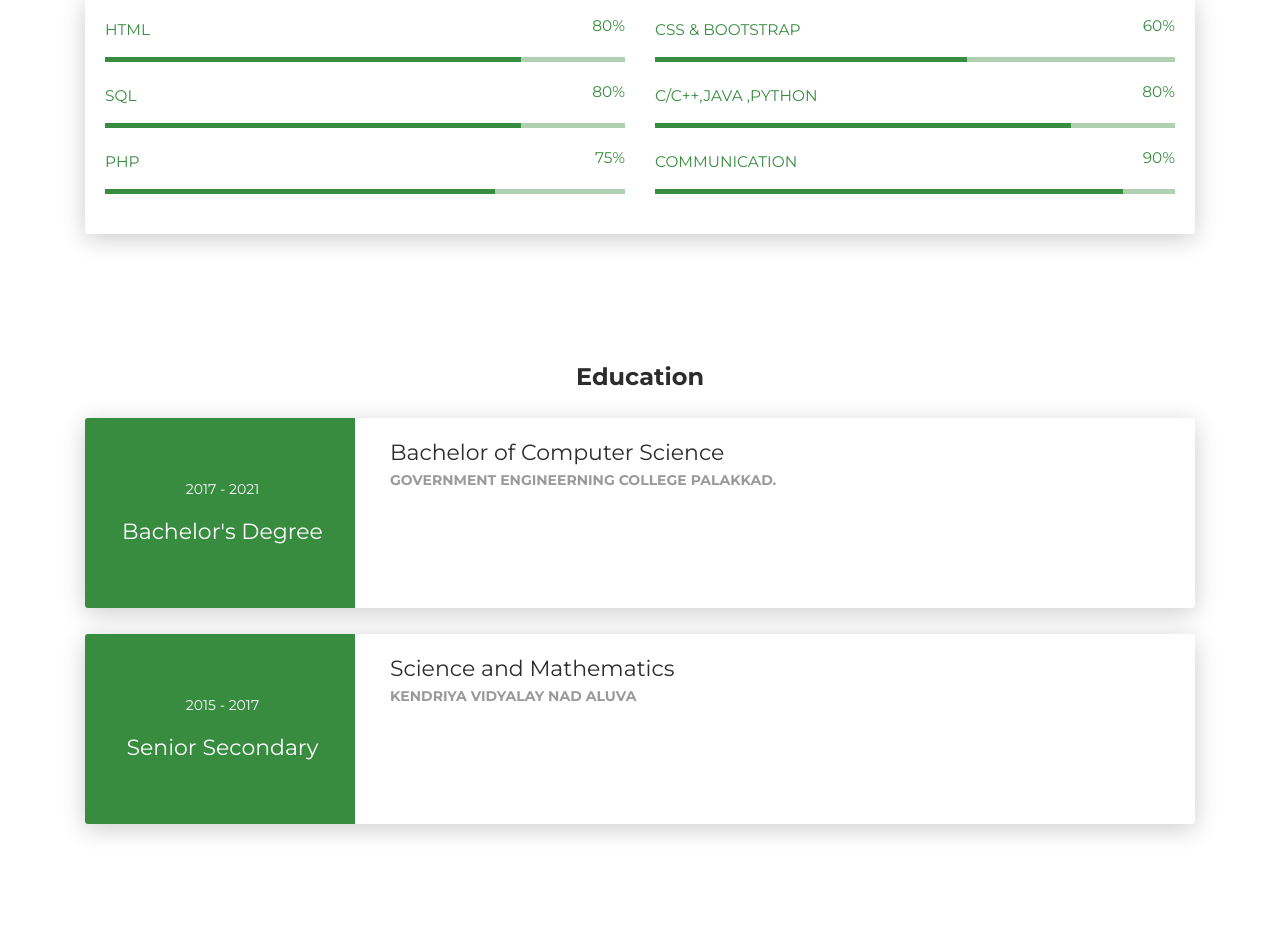
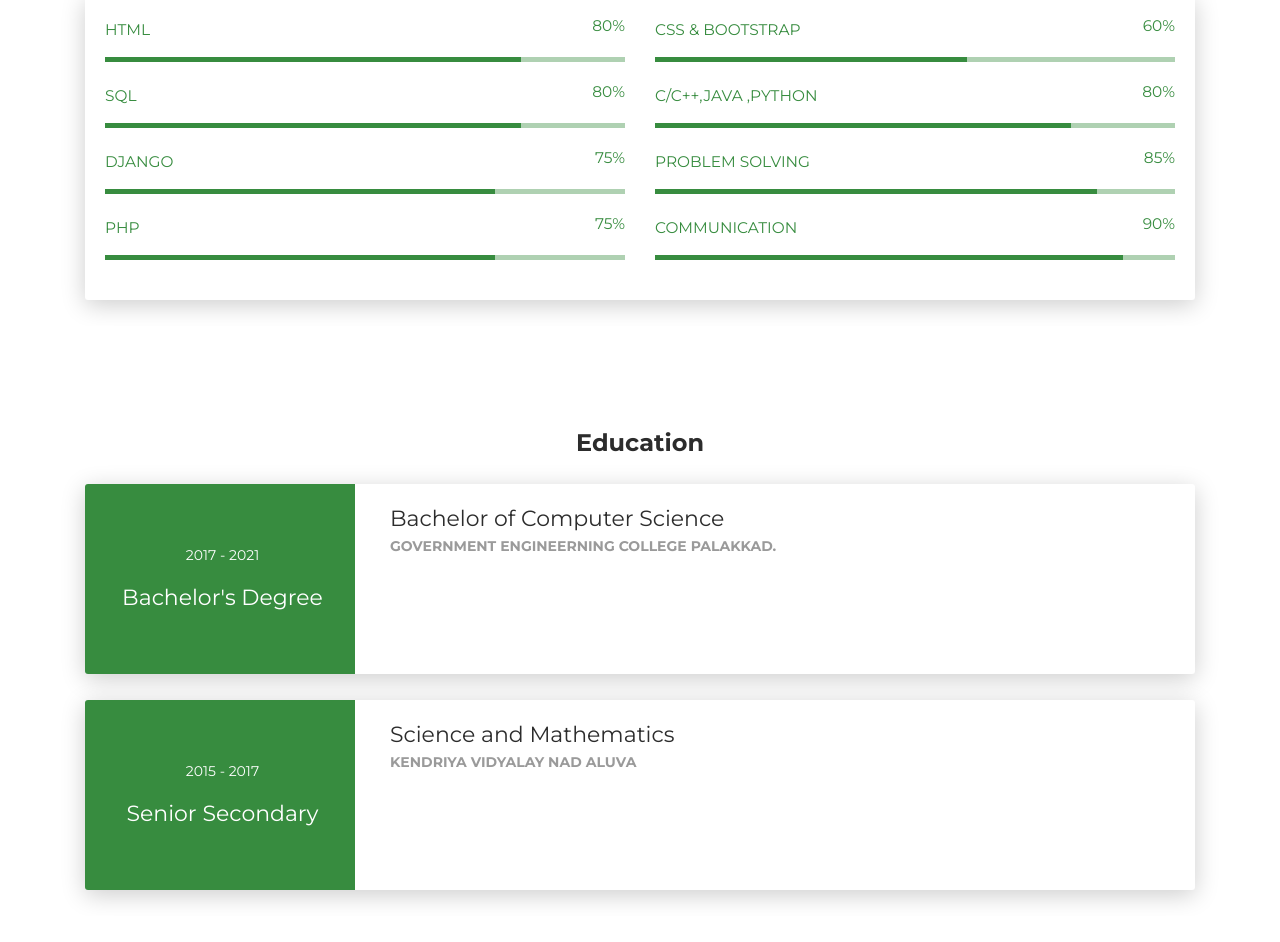
Before and after one commit to vaishnavav99/Vaishnav, a plain HTML site: page index.html in a window 1280 px wide. Shown: the part 1032-1974 px from the top of the page. Drawn offline with Linux system fonts and the light colour scheme.

Commit message:
Update index.html
with upgraded skills

```diff
--- a/index.html
+++ b/index.html
@@ -43,7 +43,7 @@
         <div class="content-center">
           <div class="cc-profile-image"><a href="images/vaishnav.jpeg"><img src="images/vaishnav.jpeg" alt="Image"/></a></div>
           <div class="h2 title">Vaishnav A V</div>
-          <p class="category text-white">Web Developer, Programmer,  Photographer</p><a class="btn btn-primary" href="#" data-aos="zoom-in" data-aos-anchor="data-aos-anchor">RESUME</a>
+          <p class="category text-white">Web Developer, Programmer,  Photographer</p><a class="btn btn-primary" href="vaishnav.pdf" data-aos="zoom-in" data-aos-anchor="data-aos-anchor">RESUME</a>
         </div>
       </div>
       <div class="section">
@@ -123,6 +123,23 @@
             <div class="progress-container progress-primary"><span class="progress-badge">C/C++,Java ,Python</span>
               <div class="progress">
                 <div class="progress-bar progress-bar-primary" data-aos="progress-full" data-aos-offset="10" data-aos-duration="2000" role="progressbar" aria-valuenow="60" aria-valuemin="0" aria-valuemax="100" style="width: 80%;"></div><span class="progress-value">80%</span>
+              </div>
+            </div>
+          </div>
+        </div>
+
+        <div class="row">
+          <div class="col-md-6">
+            <div class="progress-container progress-primary"><span class="progress-badge">Django</span>
+              <div class="progress">
+                <div class="progress-bar progress-bar-primary" data-aos="progress-full" data-aos-offset="10" data-aos-duration="2000" role="progressbar" aria-valuenow="60" aria-valuemin="0" aria-valuemax="100" style="width: 75%;"></div><span class="progress-value">75%</span>
+              </div>
+            </div>
+          </div>
+          <div class="col-md-6">
+            <div class="progress-container progress-primary"><span class="progress-badge">Problem Solving</span>
+              <div class="progress">
+                <div class="progress-bar progress-bar-primary" data-aos="progress-full" data-aos-offset="10" data-aos-duration="2000" role="progressbar" aria-valuenow="60" aria-valuemin="0" aria-valuemax="100" style="width: 85%;"></div><span class="progress-value">85%</span>
               </div>
             </div>
           </div>
```
